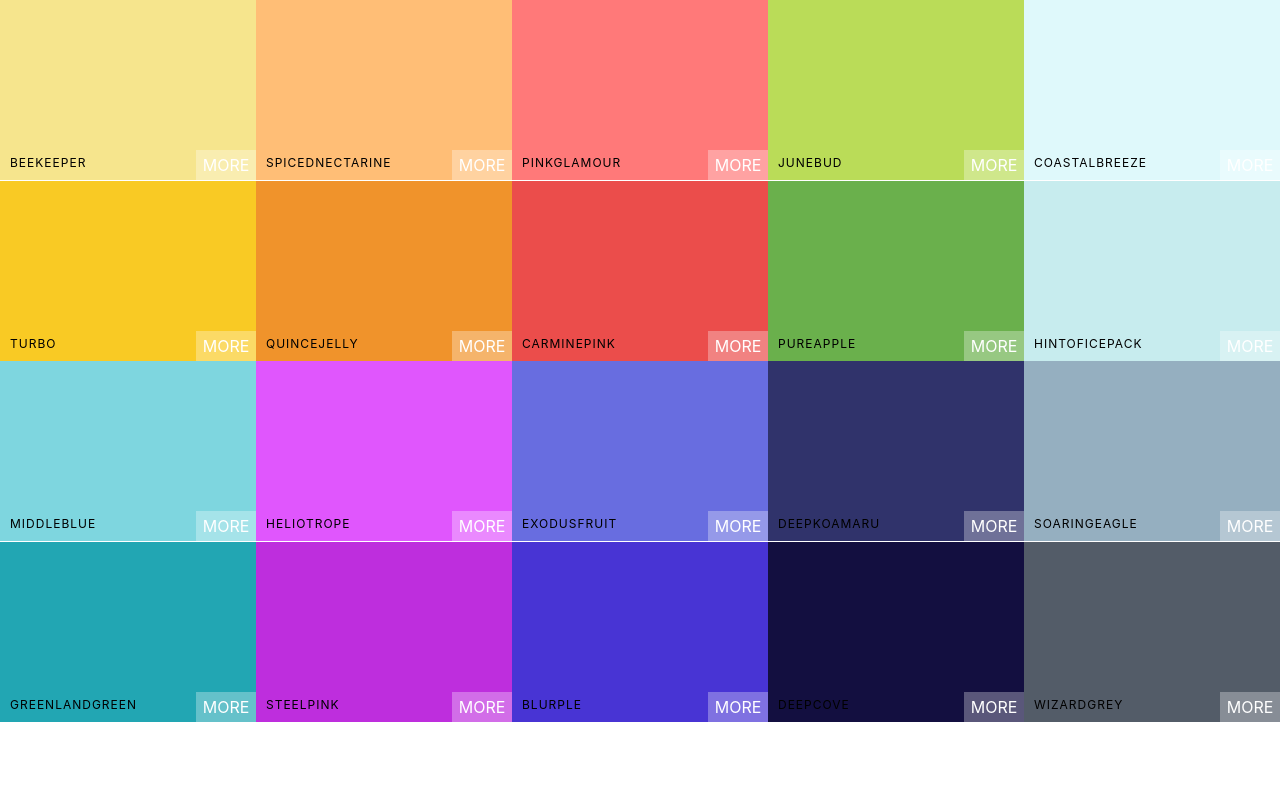
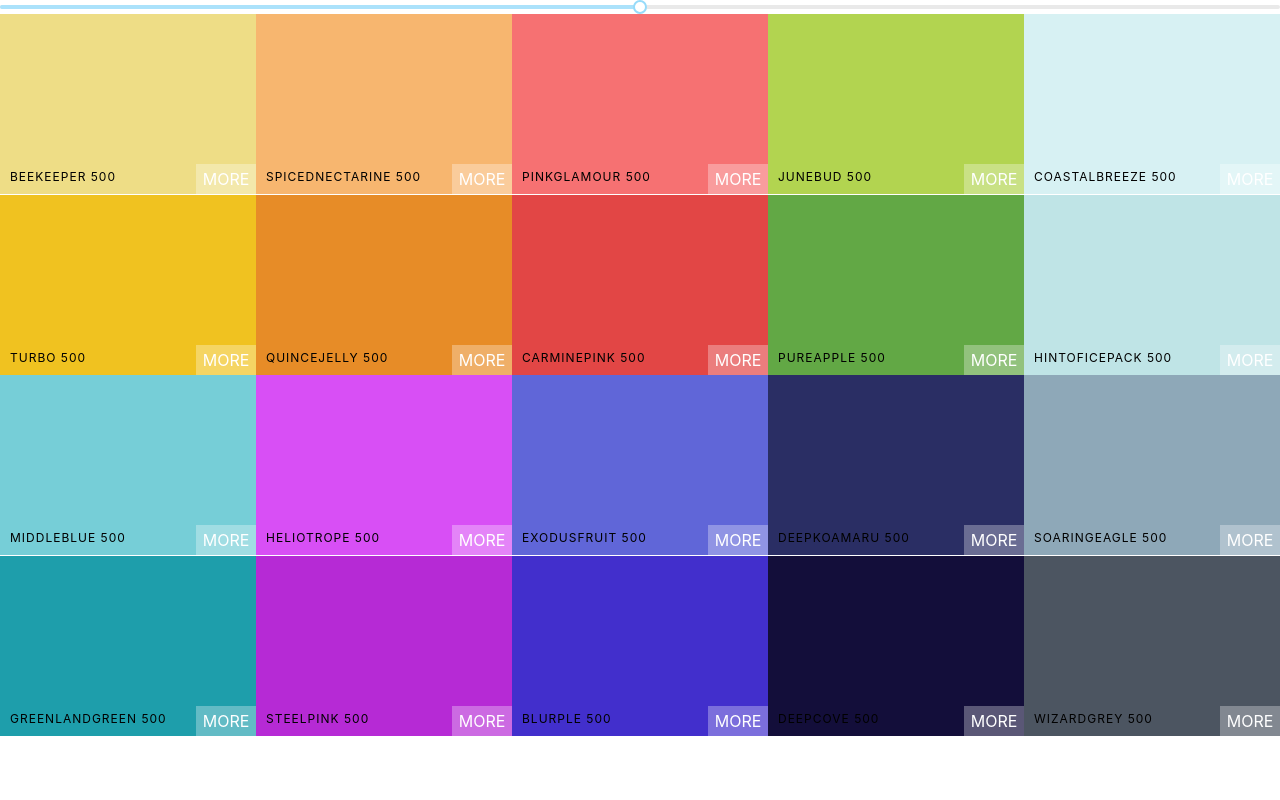
Before and after one commit to frozenparadox99/React-Colors-Project, a React (Create React App) app: page / in a window 1280 px wide. Shown: the top 800 px of the page. Built offline with nearby package versions, Linux system fonts and the light colour scheme.

Commit message:
added color slider

```diff
--- a/src/App.js
+++ b/src/App.js
@@ -1,13 +1,13 @@
 import React, { Component } from "react";
 import Palette from "./Palette";
 import seedColors from "./seedColors";
+import { generatePalette } from "./colorHelpers";
 
 class App extends Component {
   render() {
     return (
       <div>
-        <Palette {...seedColors[4]} />
-        <Palette {...seedColors[2]} />
+        <Palette palette={generatePalette(seedColors[4])} />
       </div>
     );
   }
--- a/src/Palette.js
+++ b/src/Palette.js
@@ -1,15 +1,33 @@
 import React, { Component } from "react";
-
 import ColorBox from "./ColorBox";
 import "./Palette.css";
+import Slider from "rc-slider";
+import "rc-slider/assets/index.css";
 
 class Palette extends Component {
+  constructor(props) {
+    super(props);
+    this.state = { level: 500 };
+    this.changeLevel = this.changeLevel.bind(this);
+  }
+  changeLevel(level) {
+    this.setState({ level });
+  }
   render() {
-    const colorBoxes = this.props.colors.map((color) => (
-      <ColorBox background={color.color} name={color.name} />
+    const { colors } = this.props.palette;
+    const { level } = this.state;
+    const colorBoxes = colors[level].map((color) => (
+      <ColorBox background={color.hex} name={color.name} />
     ));
     return (
       <div className="Palette">
+        <Slider
+          defaultValue={level}
+          min={100}
+          max={900}
+          step={100}
+          onAfterChange={this.changeLevel}
+        />
         {/* Navbar goes here */}
         <div className="Palette-colors">{colorBoxes}</div>
         {/* footer eventually */}
--- /dev/null
+++ b/src/colorHelpers.js
@@ -0,0 +1,40 @@
+import chroma from "chroma-js";
+const levels = [50, 100, 200, 300, 400, 500, 600, 700, 800, 900];
+
+function generatePalette(starterPalette) {
+  let newPalette = {
+    paletteName: starterPalette.paletteName,
+    id: starterPalette.id,
+    emoji: starterPalette.emoji,
+    colors: {},
+  };
+  for (let level of levels) {
+    newPalette.colors[level] = [];
+  }
+  for (let color of starterPalette.colors) {
+    let scale = getScale(color.color, 10).reverse();
+    for (let i in scale) {
+      newPalette.colors[levels[i]].push({
+        name: `${color.name} ${levels[i]}`,
+        id: color.name.toLowerCase().replace(/ /g, "-"),
+        hex: scale[i],
+        rgb: chroma(scale[i]).css(),
+        rgba: chroma(scale[i])
+          .css()
+          .replace("rgba", "rgba")
+          .replace(")", ",1.0)"),
+      });
+    }
+  }
+  return newPalette;
+}
+function getRange(hexColor) {
+  const end = "#fff";
+  return [chroma(hexColor).darken(1.4).hex(), hexColor, end];
+}
+
+function getScale(hexColor, numberOfColors) {
+  return chroma.scale(getRange(hexColor)).mode("lab").colors(numberOfColors);
+}
+
+export { generatePalette };
```
